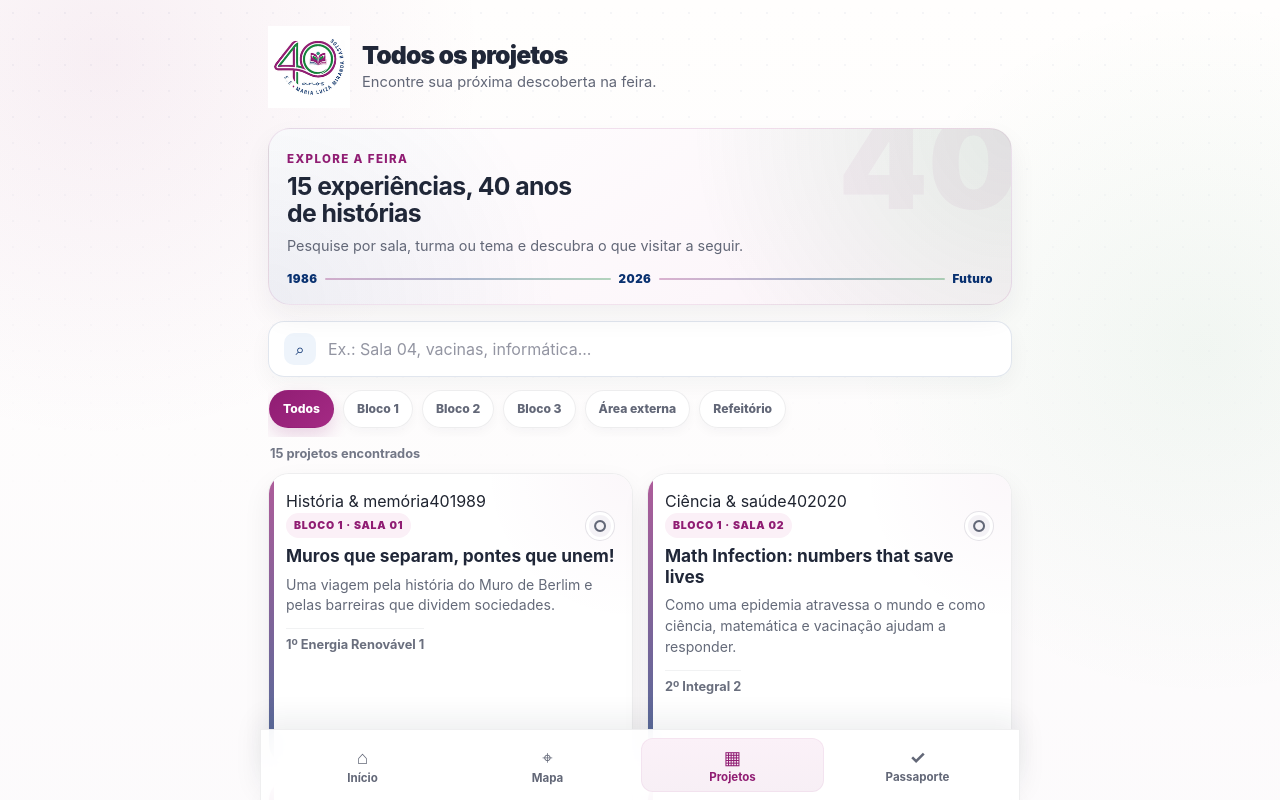
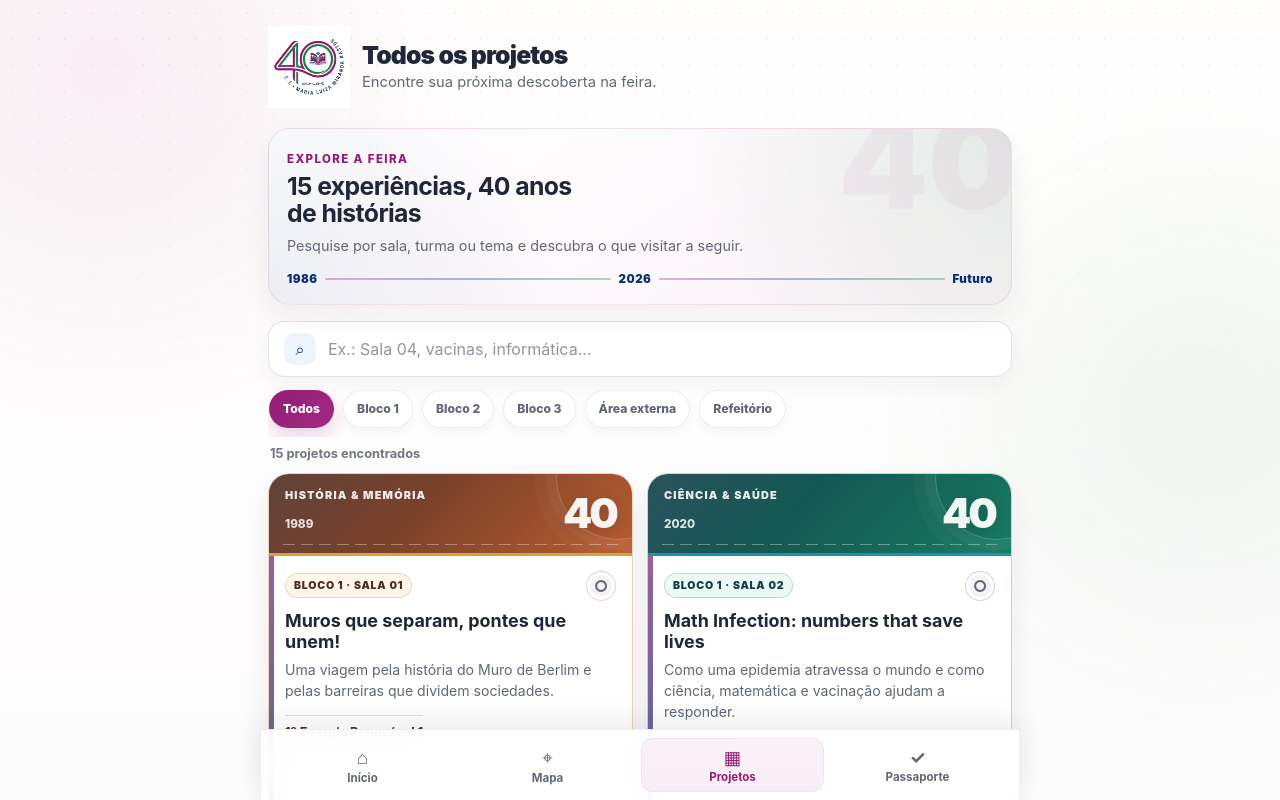
Before and after one commit to christianhpo-star/feira-40-anos-maria-luiza, a React (Vite) app: page /projetos in a window 1280 px wide. Shown: the top 800 px of the page. Built offline with nearby package versions, Linux system fonts and the light colour scheme.

Commit message:
ui: incorpora linguagem editorial inspirada nos cartazes

```diff
--- a/src/styles/visual-polish-v2.css
+++ b/src/styles/visual-polish-v2.css
@@ -1359,3 +1359,382 @@ body {
     font-size: 11px;
   }
 }
+
+
+/* Linguagem visual inspirada nos cartazes reais da feira
+   A referência é a gramática visual — moldura, contraste, hierarquia e narrativa —
+   sem depender de imagens específicas, para que todos os projetos tenham o mesmo nível de acabamento. */
+
+.project-tone--heritage {
+  --project-accent: #b85d31;
+  --project-accent-2: #d6a33b;
+  --project-deep: #4f2d24;
+  --project-soft: #fff5e8;
+  --project-line: rgba(184, 93, 49, .22);
+}
+
+.project-tone--science {
+  --project-accent: #177b61;
+  --project-accent-2: #1e91ad;
+  --project-deep: #123f49;
+  --project-soft: #ecf8f4;
+  --project-line: rgba(23, 123, 97, .22);
+}
+
+.project-tone--tech {
+  --project-accent: #1769aa;
+  --project-accent-2: #6b43ad;
+  --project-deep: #152d51;
+  --project-soft: #edf4fb;
+  --project-line: rgba(23, 105, 170, .22);
+}
+
+.project-tone--movement {
+  --project-accent: #2f8758;
+  --project-accent-2: #c68222;
+  --project-deep: #244a38;
+  --project-soft: #f1f8ec;
+  --project-line: rgba(47, 135, 88, .22);
+}
+
+.project-tile.has-map-action {
+  border-color: var(--project-line);
+  background: var(--project-soft);
+}
+
+.project-tile.has-map-action .project-card {
+  padding: 0;
+  background: #fff;
+}
+
+.project-card__poster-band {
+  position: relative;
+  overflow: hidden;
+  display: grid;
+  grid-template-columns: 1fr auto;
+  grid-template-rows: auto auto;
+  gap: 4px 12px;
+  min-height: 82px;
+  padding: 14px 16px;
+  color: #fff;
+  background:
+    linear-gradient(135deg, rgba(255,255,255,.10), transparent 42%),
+    linear-gradient(135deg, var(--project-deep), var(--project-accent));
+  border-bottom: 3px solid var(--project-accent-2);
+}
+
+.project-card__poster-band::before,
+.project-card__poster-band::after {
+  content: "";
+  position: absolute;
+  pointer-events: none;
+}
+
+.project-card__poster-band::before {
+  width: 122px;
+  height: 122px;
+  right: -48px;
+  top: -58px;
+  border: 1px solid rgba(255,255,255,.22);
+  border-radius: 50%;
+  box-shadow:
+    0 0 0 10px rgba(255,255,255,.035),
+    0 0 0 22px rgba(255,255,255,.025);
+}
+
+.project-card__poster-band::after {
+  left: 14px;
+  right: 14px;
+  bottom: 8px;
+  height: 1px;
+  background: repeating-linear-gradient(
+    90deg,
+    rgba(255,255,255,.34) 0 12px,
+    transparent 12px 18px
+  );
+}
+
+.project-card__poster-kicker {
+  align-self: start;
+  font-size: .68rem;
+  font-weight: 900;
+  letter-spacing: .11em;
+  text-transform: uppercase;
+  opacity: .9;
+}
+
+.project-card__poster-mark {
+  grid-row: 1 / span 2;
+  grid-column: 2;
+  align-self: center;
+  color: rgba(255,255,255,.94);
+  font-size: 2.6rem;
+  font-weight: 950;
+  line-height: .8;
+  letter-spacing: -.07em;
+  text-shadow: 0 3px 14px rgba(0,0,0,.15);
+}
+
+.project-card__poster-period {
+  align-self: end;
+  padding-bottom: 8px;
+  font-size: .73rem;
+  font-weight: 800;
+  opacity: .84;
+}
+
+.project-tile.has-map-action .project-card__topline,
+.project-tile.has-map-action .project-card h3,
+.project-tile.has-map-action .project-card p,
+.project-tile.has-map-action .project-card__class {
+  margin-left: 16px;
+  margin-right: 16px;
+}
+
+.project-tile.has-map-action .project-card__topline {
+  margin-top: 15px;
+}
+
+.project-tile.has-map-action .project-card h3 {
+  margin-top: 10px;
+  font-size: 1.12rem;
+  line-height: 1.16;
+  color: #202737;
+}
+
+.project-tile.has-map-action .project-card p {
+  margin-top: 0;
+  margin-bottom: 11px;
+  color: #5f6675;
+}
+
+.project-tile.has-map-action .project-card__class {
+  margin-bottom: 15px;
+  padding-top: 9px;
+  color: var(--project-deep);
+  border-top-color: var(--project-line);
+}
+
+.project-tile.has-map-action .project-card .eyebrow {
+  color: var(--project-deep);
+  background: var(--project-soft);
+  border: 1px solid var(--project-line);
+}
+
+.project-tile.has-map-action .status-dot {
+  border-color: var(--project-line);
+}
+
+.project-tile.has-map-action .project-card__map-action {
+  color: var(--project-deep);
+  border-top-color: var(--project-line);
+  background: linear-gradient(180deg, #fff, var(--project-soft));
+}
+
+.project-tile.has-map-action .project-card__map-action > span:first-child {
+  color: var(--project-deep);
+  background: #fff;
+  border: 1px solid var(--project-line);
+}
+
+.project-tile.has-map-action .project-card__map-arrow {
+  color: var(--project-accent);
+}
+
+/* Página individual: hierarquia de cartaz sem usar o cartaz como imagem */
+.project-title-card--poster {
+  position: relative;
+  isolation: isolate;
+  overflow: hidden;
+  margin: 6px 0 16px;
+  padding: 20px;
+  border: 1px solid var(--project-line);
+  border-radius: 24px;
+  color: #fff;
+  background:
+    linear-gradient(155deg, rgba(255,255,255,.08), transparent 42%),
+    linear-gradient(145deg, var(--project-deep), var(--project-accent));
+  box-shadow: 0 16px 36px rgba(31,36,48,.12);
+}
+
+.project-title-card--poster::before {
+  content: "";
+  position: absolute;
+  z-index: -1;
+  inset: 9px;
+  border: 1px solid rgba(255,255,255,.20);
+  border-radius: 17px;
+  pointer-events: none;
+}
+
+.project-title-card--poster::after {
+  content: "";
+  position: absolute;
+  z-index: -1;
+  width: 210px;
+  height: 210px;
+  right: -88px;
+  top: -94px;
+  border-radius: 50%;
+  border: 28px solid rgba(255,255,255,.05);
+  box-shadow: 0 0 0 16px rgba(255,255,255,.025);
+}
+
+.project-title-card__poster-head {
+  display: flex;
+  justify-content: space-between;
+  gap: 10px;
+  align-items: center;
+  margin-bottom: 24px;
+  padding-bottom: 10px;
+  border-bottom: 1px solid rgba(255,255,255,.18);
+}
+
+.project-title-card__theme,
+.project-title-card__years {
+  font-size: .68rem;
+  font-weight: 900;
+  letter-spacing: .09em;
+  text-transform: uppercase;
+}
+
+.project-title-card__years {
+  opacity: .78;
+}
+
+.project-title-card__poster-mark {
+  position: absolute;
+  right: 16px;
+  bottom: 24px;
+  color: rgba(255,255,255,.085);
+  font-size: 8rem;
+  font-weight: 950;
+  line-height: .72;
+  letter-spacing: -.08em;
+  pointer-events: none;
+}
+
+.project-title-card--poster .eyebrow {
+  position: relative;
+  z-index: 1;
+  color: #fff;
+  opacity: .78;
+}
+
+.project-title-card--poster h2 {
+  position: relative;
+  z-index: 1;
+  max-width: 15ch;
+  margin: 8px 0 12px;
+  color: #fff;
+  font-size: clamp(2rem, 8vw, 3rem);
+  line-height: .98;
+  text-wrap: balance;
+  text-shadow: 0 3px 18px rgba(0,0,0,.18);
+}
+
+.project-title-card--poster > p {
+  position: relative;
+  z-index: 1;
+  max-width: 38rem;
+  margin: 0;
+  color: rgba(255,255,255,.86);
+  font-size: .98rem;
+  line-height: 1.5;
+}
+
+.project-title-card__footerline {
+  position: relative;
+  z-index: 1;
+  display: grid;
+  grid-template-columns: auto 1fr auto 1fr auto;
+  align-items: center;
+  gap: 8px;
+  margin-top: 20px;
+  color: rgba(255,255,255,.80);
+  font-size: .65rem;
+  font-weight: 850;
+  letter-spacing: .04em;
+}
+
+.project-title-card__footerline i {
+  height: 1px;
+  background: repeating-linear-gradient(
+    90deg,
+    rgba(255,255,255,.44) 0 8px,
+    transparent 8px 13px
+  );
+}
+
+.project-detail .info-panel {
+  border-color: var(--project-line);
+  background: var(--project-line);
+  box-shadow: 0 8px 22px rgba(31,36,48,.045);
+}
+
+.project-detail .info-panel span {
+  color: var(--project-accent);
+}
+
+.project-detail .content-card {
+  position: relative;
+  overflow: hidden;
+  border-color: var(--project-line);
+  background:
+    linear-gradient(145deg, #fff, var(--project-soft));
+}
+
+.project-detail .content-card::after {
+  content: "✦";
+  position: absolute;
+  right: 14px;
+  top: 10px;
+  color: var(--project-accent);
+  opacity: .18;
+  font-size: 2rem;
+}
+
+.project-detail .content-card .eyebrow,
+.project-detail .details-card summary {
+  color: var(--project-accent);
+}
+
+.project-detail .button--primary {
+  background: linear-gradient(135deg, var(--project-deep), var(--project-accent));
+  box-shadow: 0 10px 24px color-mix(in srgb, var(--project-accent) 24%, transparent);
+}
+
+@media (hover: hover) {
+  .project-tile.has-map-action:hover .project-card__poster-band {
+    filter: saturate(1.06) brightness(1.02);
+  }
+}
+
+@media (max-width: 430px) {
+  .project-card__poster-band {
+    min-height: 74px;
+    padding: 12px 14px;
+  }
+
+  .project-card__poster-mark {
+    font-size: 2.3rem;
+  }
+
+  .project-title-card--poster {
+    padding: 18px;
+    border-radius: 21px;
+  }
+
+  .project-title-card__poster-head {
+    margin-bottom: 20px;
+  }
+
+  .project-title-card__poster-mark {
+    font-size: 6.6rem;
+    right: 10px;
+  }
+
+  .project-title-card--poster h2 {
+    max-width: 13ch;
+  }
+}
```
